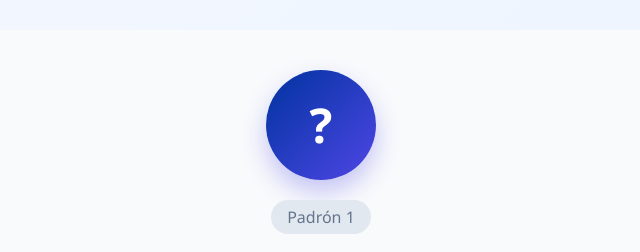
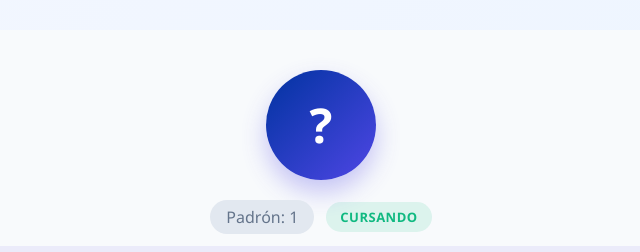
Before and after one commit to marco-ingenieria/fiubyte, a Flask app: page /alumno/1 in a window 1280 px wide. Shown: the part 147-399 px from the top of the page, without its empty margins (319-959 px from the left). Run offline with Flask 3, Linux system fonts and the light colour scheme; data that the repository does not hold is empty.

Commit message:
Incorporacion del estado del alumno en el perfil

```diff
--- a/FRONT/app.py
+++ b/FRONT/app.py
@@ -147,6 +147,7 @@ def perfil_alumno(padron):
             "APELLIDO": data_alumno.get("APELLIDO") or data_alumno.get("apellido", ""),
             "MAIL": data_alumno.get("MAIL") or data_alumno.get("mail", ""),
             "PADRON": data_alumno.get("PADRON") or data_alumno.get("padron", padron),
+            "ABANDONO": data_alumno.get("ABANDONO") or data_alumno.get("abandono", 0),
             "ASISTENCIAS": asistencia_real,
             "CURSO": curso_nombre,
             "PROMEDIO": promedio,
--- a/FRONT/static/style/alumno.css
+++ b/FRONT/static/style/alumno.css
@@ -83,7 +83,13 @@
     padding: 6px 16px;
     border-radius: 20px;
     display: inline-block;
-    margin: 0 0 12px 0;
+    margin: 0;
+}
+#cabecera-info #padron-alumno,
+#cabecera-info #estado-cursando,
+#cabecera-info #estado-abandono {
+    margin: 0;
+    vertical-align: middle;
 }
 #datos-alumno {
     display: grid;
@@ -236,3 +242,35 @@
     background-color: #f1f5f9;
     color: #64748b;
 }
+#cabecera-info {
+    display: flex;
+    justify-content: center;
+    align-items: center;
+    gap: 12px;
+    flex-wrap: wrap;
+    margin-bottom: 12px;
+}
+#cabecera-info small {
+    display: inline-block;
+    margin: 0;
+}
+
+#estado-cursando,
+#estado-abandono {
+    padding: 6px 14px;
+    border-radius: 20px;
+    font-size: 13px;
+    font-weight: 700;
+    text-transform: uppercase;
+    letter-spacing: 0.5px;
+}
+
+#estado-cursando {
+    background: rgba(16, 185, 129, 0.12);
+    color: #10b981;
+}
+
+#estado-abandono {
+    background: rgba(239, 68, 68, 0.12);
+    color: #ef4444;
+}
--- a/FRONT/templates/alumno.html
+++ b/FRONT/templates/alumno.html
@@ -15,9 +15,15 @@
             {{ alumno.NOMBRE }} {{ alumno.APELLIDO }}
         </h1>
 
-        <p id="padron-alumno">
-            Padrón {{ alumno.PADRON }}
-        </p>
+        <div id="cabecera-info">
+        <p id="padron-alumno">Padrón: {{ alumno.PADRON }}</p>
+
+        {% if alumno.ABANDONO %}
+            <span id="estado-abandono">Abandonó</span>
+        {% else %}
+            <span id="estado-cursando">Cursando</span>
+        {% endif %}
+    </div>
 
         <small>Email: {{ alumno.MAIL }}</small>
         <small>Curso: {{ alumno.CURSO or "Sin curso asignado" }}</small>
```
